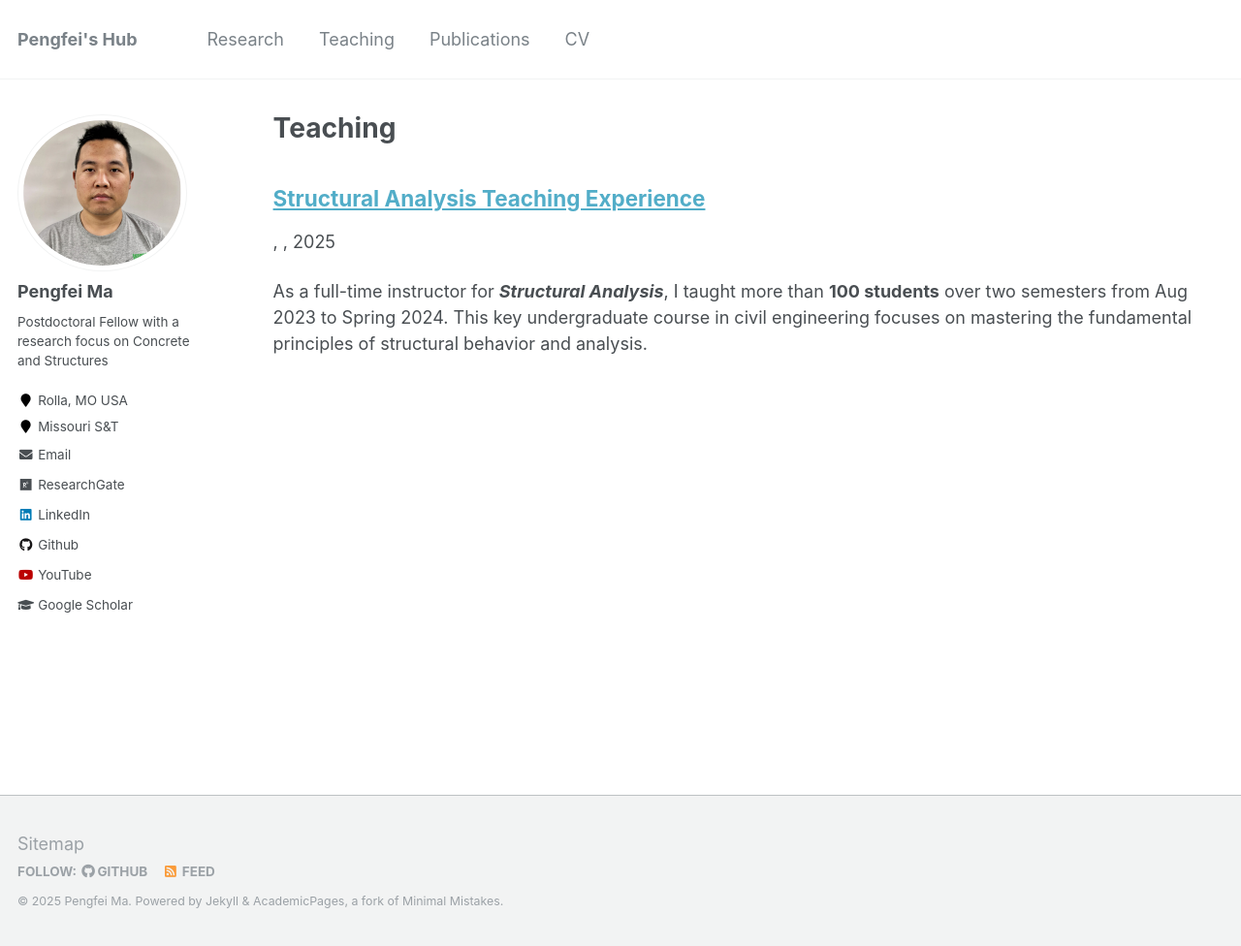
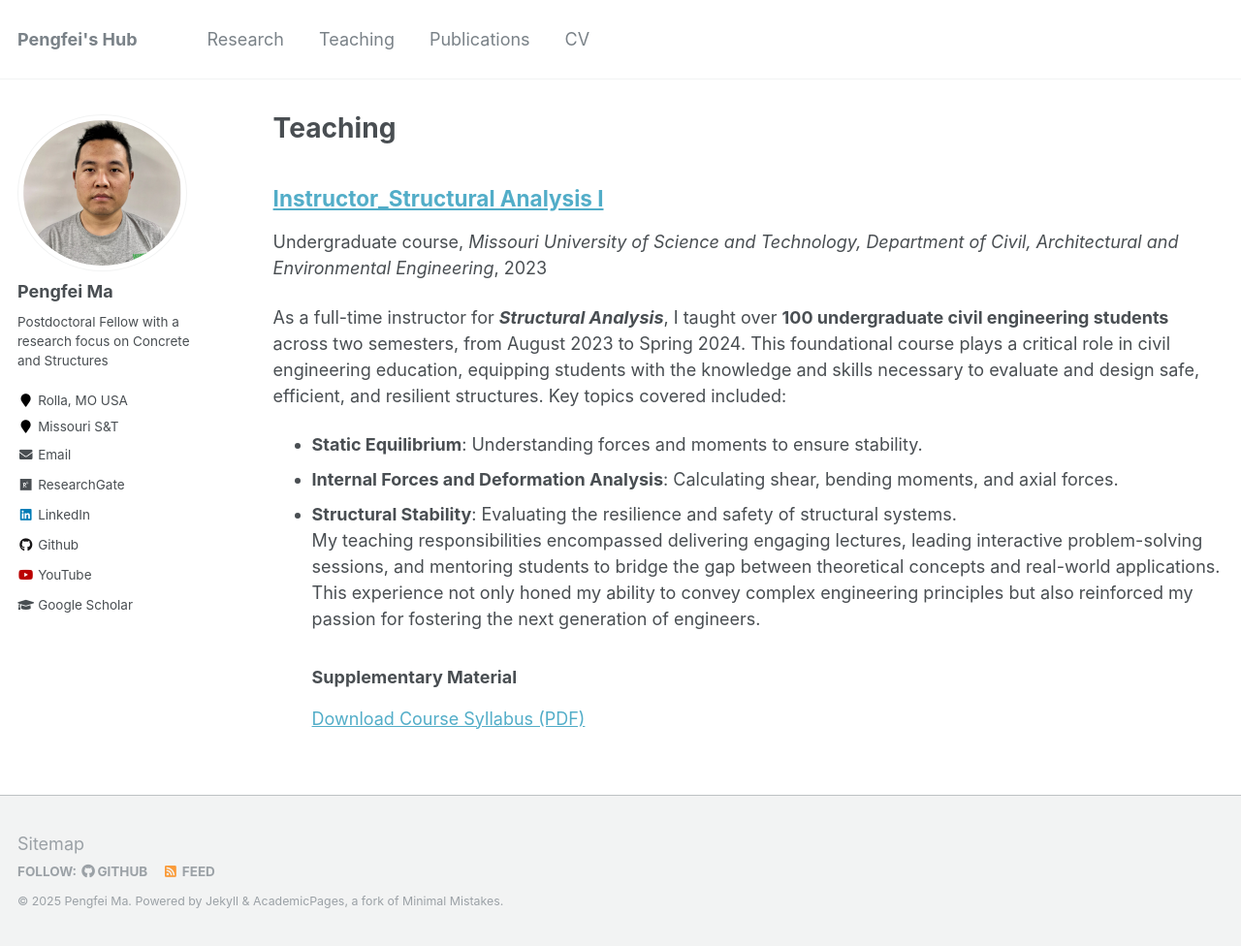
Before and after one commit to KyleMMA/KyleMMA.github.io, a Jekyll site: the page built from _pages/teaching.html, in a window 1280 px wide and 976 px high. Shown: the whole window at 97% size. Built offline with Jekyll 4.4.1, drawn with Linux system fonts in a browser that asks for light colours.

Commit message:
Update 2014-spring-teaching-1.md

```diff
--- a/_teaching/2014-spring-teaching-1.md
+++ b/_teaching/2014-spring-teaching-1.md
@@ -1,17 +1,17 @@
 ---
-title: "Structural Analysis Teaching Experience"
-excerpt: "As a full-time instructor for **_Structural Analysis_**, I taught more than **100 students** over two semesters from Aug 2023 to Spring 2024. This key undergraduate course in civil engineering focuses on mastering the fundamental principles of structural behavior and analysis."
+title: "Instructor_Structural Analysis I"
 collection: teaching
+type: "Undergraduate course"
+permalink: /teaching/2014-spring-teaching-1
+venue: "Missouri University of Science and Technology, Department of Civil, Architectural and Environmental Engineering"
+date: 2023-08-19
+location: "Rolla, MO USA"
 ---
-
 As a full-time instructor for **_Structural Analysis_**, I taught over **100 undergraduate civil engineering students** across two semesters, from August 2023 to Spring 2024. This foundational course plays a critical role in civil engineering education, equipping students with the knowledge and skills necessary to evaluate and design safe, efficient, and resilient structures.
-
 Key topics covered included:
 - **Static Equilibrium**: Understanding forces and moments to ensure stability.
 - **Internal Forces and Deformation Analysis**: Calculating shear, bending moments, and axial forces.
 - **Structural Stability**: Evaluating the resilience and safety of structural systems.
-
-My teaching responsibilities encompassed delivering engaging lectures, leading interactive problem-solving sessions, and mentoring students to bridge the gap between theoretical concepts and real-world applications. This experience not only honed my ability to convey complex engineering principles but also reinforced my passion for fostering the next generation of engineers.
-
+<br/>My teaching responsibilities encompassed delivering engaging lectures, leading interactive problem-solving sessions, and mentoring students to bridge the gap between theoretical concepts and real-world applications. This experience not only honed my ability to convey complex engineering principles but also reinforced my passion for fostering the next generation of engineers.
 ### **Supplementary Material**
 [Download Course Syllabus (PDF)](/files/Syllabus_Structural Analysis-2024 Spring.pdf)
```
